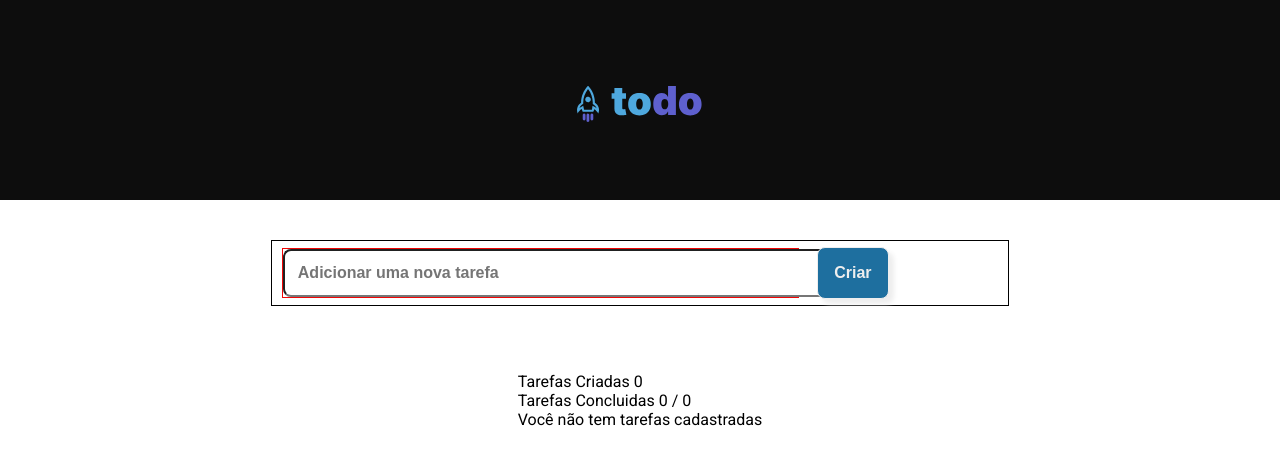
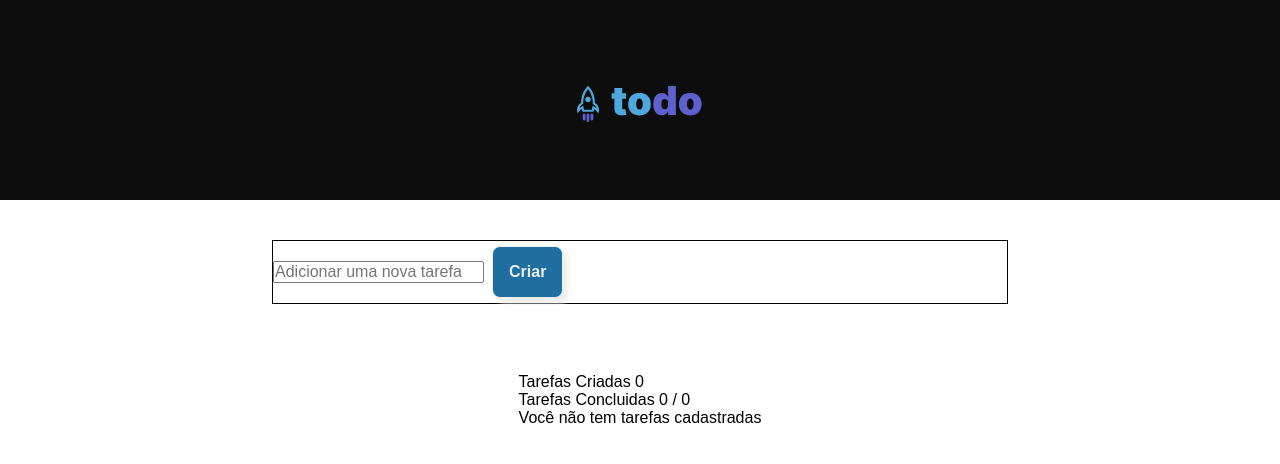
Before and after one commit to RaissaVasconcelos/To-Do-List, a React (Vite) app in the folder app/web/: page /home in a window 1280 px wide. Shown: the top 464 px of the page. Built offline with nearby package versions, Linux system fonts and the light colour scheme.

Commit message:
refactor: refactoring the files for the styled component

```diff
--- a/app/web/package.json
+++ b/app/web/package.json
@@ -23,7 +23,7 @@
     "@vitejs/plugin-react": "^3.1.0",
     "eslint-config-react-app": "^7.0.1",
     "git-commit-msg-linter": "^4.6.0",
-    "styled-component": "^2.8.0",
+    "styled-components": "^5.3.8",
     "typescript": "^4.9.3",
     "vite": "^4.1.0",
     "zod": "^3.20.6"
--- a/app/web/src/App.tsx
+++ b/app/web/src/App.tsx
@@ -1,14 +1,21 @@
+import { ThemeProvider } from 'styled-components'
+import { defaultTheme } from './style/themes/default'
+import { GlobalStyle } from './style/global'
 import { Routes, Route } from "react-router-dom";
 import './App.css'
 import Login from './pages/Login';
 import Home from './pages/Home';
+import { Header } from "./Componentes/Header";
 
 function App() {
   return (
-    <Routes>
-      <Route path='/' element={ <Login /> }/>
-      <Route path='/home' element={ <Home /> } />
-    </Routes>
+    <ThemeProvider theme={ defaultTheme }>
+      <Routes>
+        <Route path='/' element={ <Login /> }/>
+        <Route path='/home' element={ <Home /> } />
+      </Routes>
+      <GlobalStyle/>
+    </ThemeProvider>
   )
 }
 
--- a/app/web/src/Componentes/Header.module.css
+++ b/app/web/src/Componentes/Header.style.ts
@@ -1,4 +1,6 @@
-.content {
+import styled from "styled-components"
+
+export const Content = styled.header`
   display: flex;
   justify-content: center;
   align-items: center;
@@ -9,10 +11,10 @@
   left: 0px;
   right: 0px;
   top: 0px;
-}
+`
 
-.logo {
+export const Image = styled.img`
   position: absolute;
   width: 126px;
   height: 48px;
-}
+`
--- a/app/web/src/Componentes/Header.tsx
+++ b/app/web/src/Componentes/Header.tsx
@@ -1,9 +1,9 @@
-import style from './Header.module.css'
+import { Content, Image } from './Header.style'
 
 export function Header() {
   return(
-    <header className={style.content}>
-      <img className={style.logo} src="../../public/Logo.svg" alt="Logo ToDo"/>
-    </header>
+    <Content>
+      <Image src="../../public/Logo.svg" alt="Logo ToDo"/>
+    </Content>
   )
 }
--- a/app/web/src/pages/Home.module.css
+++ b/app/web/src/pages/Home.style.ts
@@ -1,13 +1,15 @@
-.container {
+import styled from "styled-components"
+
+export const Container = styled.main`
   display: flex;
   flex-direction: column;
   justify-content: center;
   align-items: center;
   height: 100vh;
   width: vw;
-}
+`
 
-.section {
+export const Section = styled.section`
   display: flex;
   flex-direction: row;
   gap: 0.5rem;
@@ -17,24 +19,24 @@
   height: 4rem;
   position: absolute;
   top: 240px;
-}
+`
 
-.form {
+export const Form = styled.form`
   width: 70%;
   border: 1px solid rgb(241, 5, 5);
   margin: 10px;
-}
+`
 
-.input_single input {
+export const InputText = styled.input`
   cursor: text;
   font-size: 1rem;
   padding: 0.8rem;
   font-weight: bold;
   border-radius: 8px;
   width: 100%;
-}
+`
 
-.button {
+export const Button = styled.button`
   display: flex;
   flex-direction: row;
   justify-content: center;
@@ -47,4 +49,4 @@
   border: 1px solid #eee;
   border-radius: 8px;
   box-shadow: 5px 5px 5px #eee;
-}
+`
--- a/app/web/src/pages/Home.tsx
+++ b/app/web/src/pages/Home.tsx
@@ -3,7 +3,7 @@ import { useEffect, useState } from 'react'
 import * as z from 'zod'
 import { zodResolver } from '@hookform/resolvers/zod'
 import Task from '../Componentes/Task'
-import styles from './Home.module.css'
+import { Container, Button, Section } from './Home.style'
 import { Header } from '../Componentes/Header'
 
 const InputSchema = z.object({
@@ -71,12 +71,12 @@ export default function Home() {
   }, [task])
 
   return (
-    <main className={styles.container}>
+    <Container>
       <Header />
-      <section className={styles.section}>
-        <div className={styles.form}>
+      <Section>
+        <div>
           <form onSubmit={handleSubmit(onSubmit)}>
-            <label htmlFor="input_id" className={styles.input_single} >
+            <label htmlFor="input_id">
               <input
                 type='text'
                 placeholder='Adicionar uma nova tarefa'
@@ -86,8 +86,8 @@ export default function Home() {
             </label>
           </form>
         </div>
-        <button type='submit' className={styles.button} >Criar</button>
-      </section>
+        <Button type='submit'>Criar</Button>
+      </Section>
       <section>
       <p>Tarefas Criadas {task.length} </p>
       <p>Tarefas Concluidas {tasksCompleted()} / {task.length}</p>
@@ -104,6 +104,6 @@ export default function Home() {
        </div>
       ) : <p>Você não tem tarefas cadastradas</p> }
       </section>
-    </main>
+    </Container>
   )
 }
--- a/app/web/src/pages/Login.module.css
+++ b/app/web/src/pages/Login.style.ts
@@ -1,46 +1,48 @@
-.container {
+import styled from "styled-components";
+
+export const Container = styled.main`
   display: flex;
   justify-content: center;
   align-items: center;
   height: 100vh;
   width: 100vw;
-}
+`
 
-.content {
+export const Content = styled.div`
   display: flex;
   flex-direction: column;
   gap: 0.5rem;
   padding: 2rem;
   border: 1px solid black;
   border-radius: 6px;
-}
+`
 
-.title {
+export const Title = styled.h2 `
   display: flex;
   justify-content: center;
   font-family: sans-serif;
-}
+`
 
-.form {
+export const Form = styled.form `
   display: flex;
   flex-direction: column;
   gap: 0.5rem;
-}
+`
 
-.input_single input {
+export const Input = styled.input `
   cursor: text;
   font-size: 1rem;
   padding: 0.5rem;
   border: 0;
   border-bottom: 2px solid rgb(200, 200, 200);
   outline: 0;
-}
+`
 
-.input_single input:focus {
-  border-bottom: 2px solid cornflowerblue;
-}
+// .input_single input:focus {
+//   border-bottom: 2px solid cornflowerblue;
+// }
 
-.button {
+export const Button = styled.button `
   margin-top: 0.5rem;
   padding: 0.5rem;
   background-color: #0066A2;
@@ -50,16 +52,16 @@
   border: 1px solid #eee;
   border-radius: 6px;
   box-shadow: 5px 5px 5px #eee;
-}
+`
 
-.button:hover {
-  margin-top: 0.5rem;
-  padding: 0.5rem;
-  background-color: #013858;
-  color: #eee;
-  font-size: 1rem;
-  font-weight: bold;
-  border: 1px solid #eee;
-  border-radius: 6px;
-  box-shadow: 5px 5px 5px #eee;
-}
+// .button:hover {
+//   margin-top: 0.5rem;
+//   padding: 0.5rem;
+//   background-color: #013858;
+//   color: #eee;
+//   font-size: 1rem;
+//   font-weight: bold;
+//   border: 1px solid #eee;
+//   border-radius: 6px;
+//   box-shadow: 5px 5px 5px #eee;
+// }
--- a/app/web/src/pages/Login.tsx
+++ b/app/web/src/pages/Login.tsx
@@ -1,7 +1,7 @@
 import { useForm, SubmitHandler } from 'react-hook-form'
 import * as z from 'zod'
 import { zodResolver } from '@hookform/resolvers/zod';
-import styles from './Login.module.css'
+import { Button, Container, Content, Form, Input, Title } from './Login.style'
 
 const InputSchema = z.object({
   user: z.string().min(3, { message: 'Required min 3 letters' }),
@@ -20,12 +20,12 @@ export default function Login() {
   }
 
   return(
-    <main className={styles.container}>
-      <div className={styles.content}>
-        <h2 className={styles.title}>Login</h2>
-        <form onSubmit={handleSubmit(handleLogin)} className={styles.form}>
-          <label htmlFor='id_user' className={styles.input_single}>
-            <input
+    <Container>
+      <Content>
+        <Title>Login</Title>
+        <Form onSubmit={handleSubmit(handleLogin)}>
+          <label htmlFor='id_user'>
+            <Input
               type='text'
               placeholder='user'
               id='id_user'
@@ -34,8 +34,8 @@ export default function Login() {
             />
             {errors.user?.message && <p>{errors.user?.message}</p>}
           </label>
-          <label htmlFor='id_password' className={styles.input_single}>
-            <input
+          <label htmlFor='id_password'>
+            <Input
               type='text'
               placeholder='password'
               id='id_password'
@@ -44,9 +44,9 @@ export default function Login() {
             />
             {errors.password?.message && <p>{errors.password?.message}</p>}
           </label>
-          <button type='submit' className={styles.button}>Send</button>
-        </form>
-      </div>
-    </main>
+          <Button type='submit'>Send</Button>
+        </Form>
+      </Content>
+    </Container>
   );
 };
```
Also changed, not shown: 1 other file (tests, documents, lock files or other folders).
